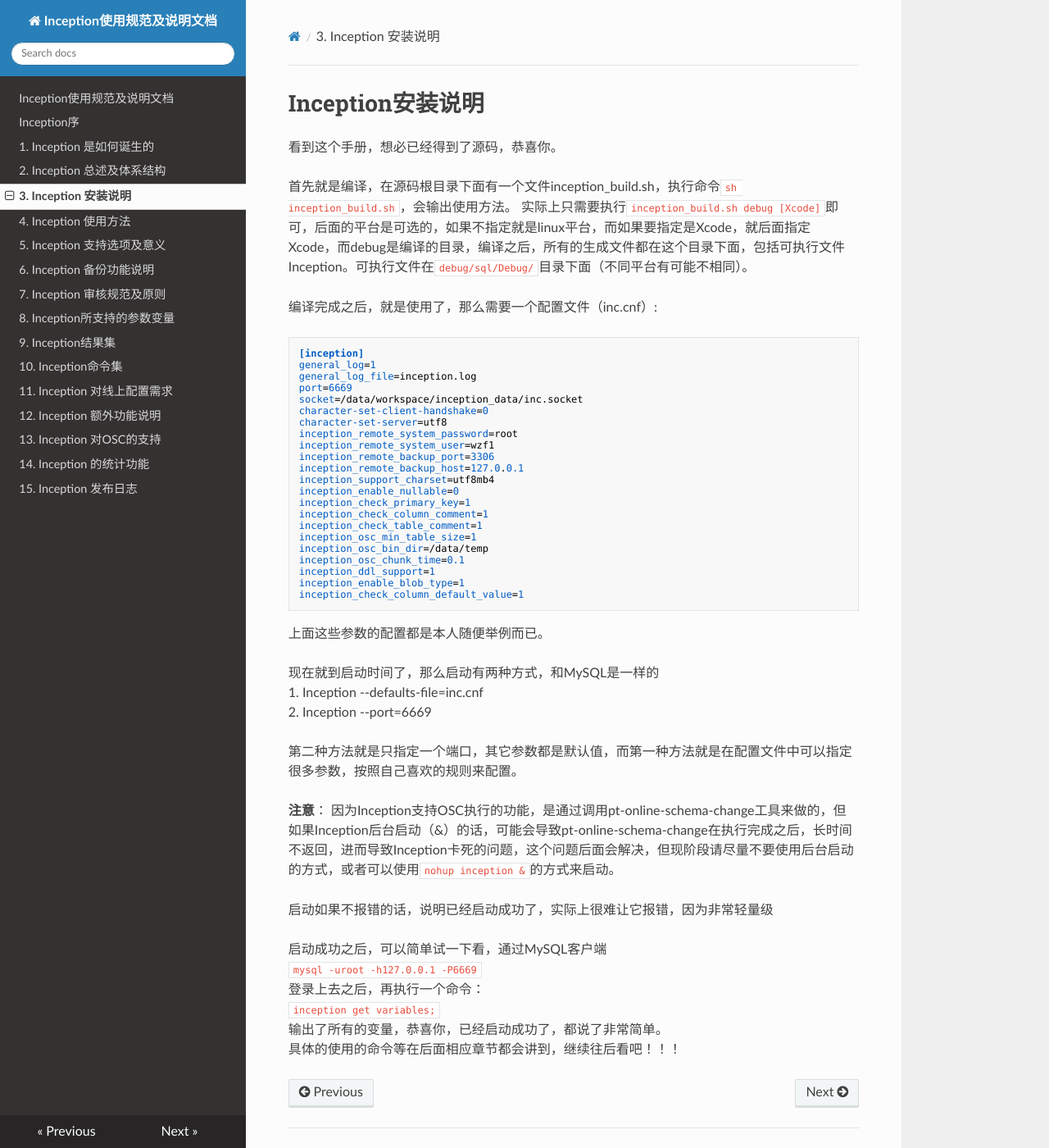
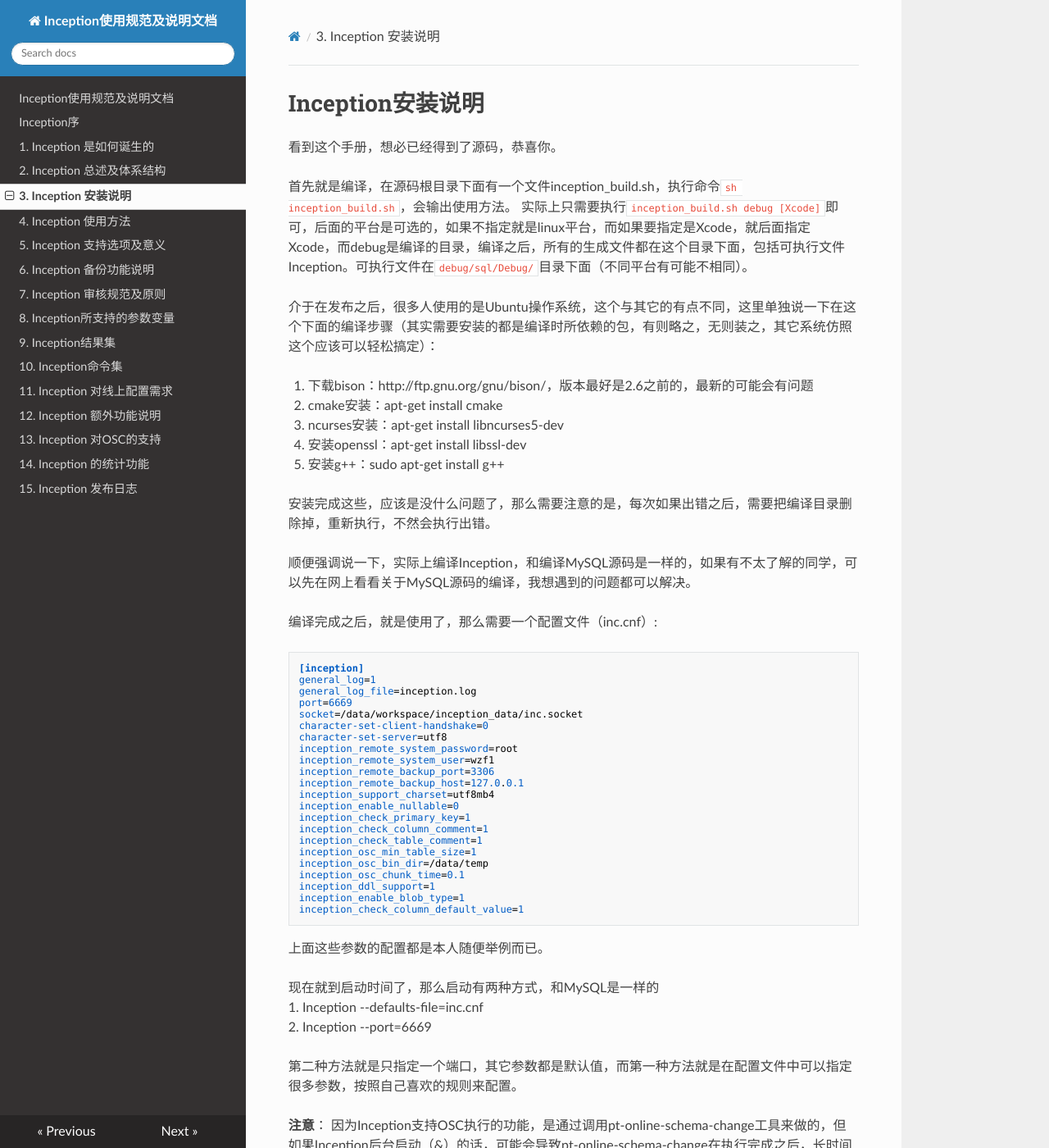
Before and after one commit to mysql-inception/inception-document, an MkDocs documentation site: the page built from docs/install.md, in a window 1280 px wide and 1400 px high. Shown: the whole window at 82% size. Built offline with MkDocs 1.6.1, drawn with Linux system fonts in a browser that asks for light colours; nearby versions of some CDN libraries; old or Windows-style settings are respelled for this version of MkDocs; some of the changed text lies outside the part shown.

Commit message:
加入编译方法

`````diff
--- a/docs/install.md
+++ b/docs/install.md
@@ -3,6 +3,18 @@
 
 首先就是编译，在源码根目录下面有一个文件inception_build.sh，执行命令`sh inception_build.sh`，会输出使用方法。
 实际上只需要执行`inception_build.sh debug [Xcode]`即可，后面的平台是可选的，如果不指定就是linux平台，而如果要指定是Xcode，就后面指定Xcode，而debug是编译的目录，编译之后，所有的生成文件都在这个目录下面，包括可执行文件Inception。可执行文件在`debug/sql/Debug/`目录下面（不同平台有可能不相同）。
+
+介于在发布之后，很多人使用的是Ubuntu操作系统，这个与其它的有点不同，这里单独说一下在这个下面的编译步骤（其实需要安装的都是编译时所依赖的包，有则略之，无则装之，其它系统仿照这个应该可以轻松搞定）：
+
+1. 下载bison：http://ftp.gnu.org/gnu/bison/，版本最好是2.6之前的，最新的可能会有问题
+2. cmake安装：apt-get install cmake
+3. ncurses安装：apt-get install libncurses5-dev
+4. 安装openssl：apt-get install libssl-dev
+5. 安装g++：sudo apt-get install g++
+
+安装完成这些，应该是没什么问题了，那么需要注意的是，每次如果出错之后，需要把编译目录删除掉，重新执行，不然会执行出错。
+
+顺便强调说一下，实际上编译Inception，和编译MySQL源码是一样的，如果有不太了解的同学，可以先在网上看看关于MySQL源码的编译，我想遇到的问题都可以解决。
 
 编译完成之后，就是使用了，那么需要一个配置文件（inc.cnf）:
 ````
`````
Also changed, not shown: other parts of docs/install.md (+1 -1 lines).
